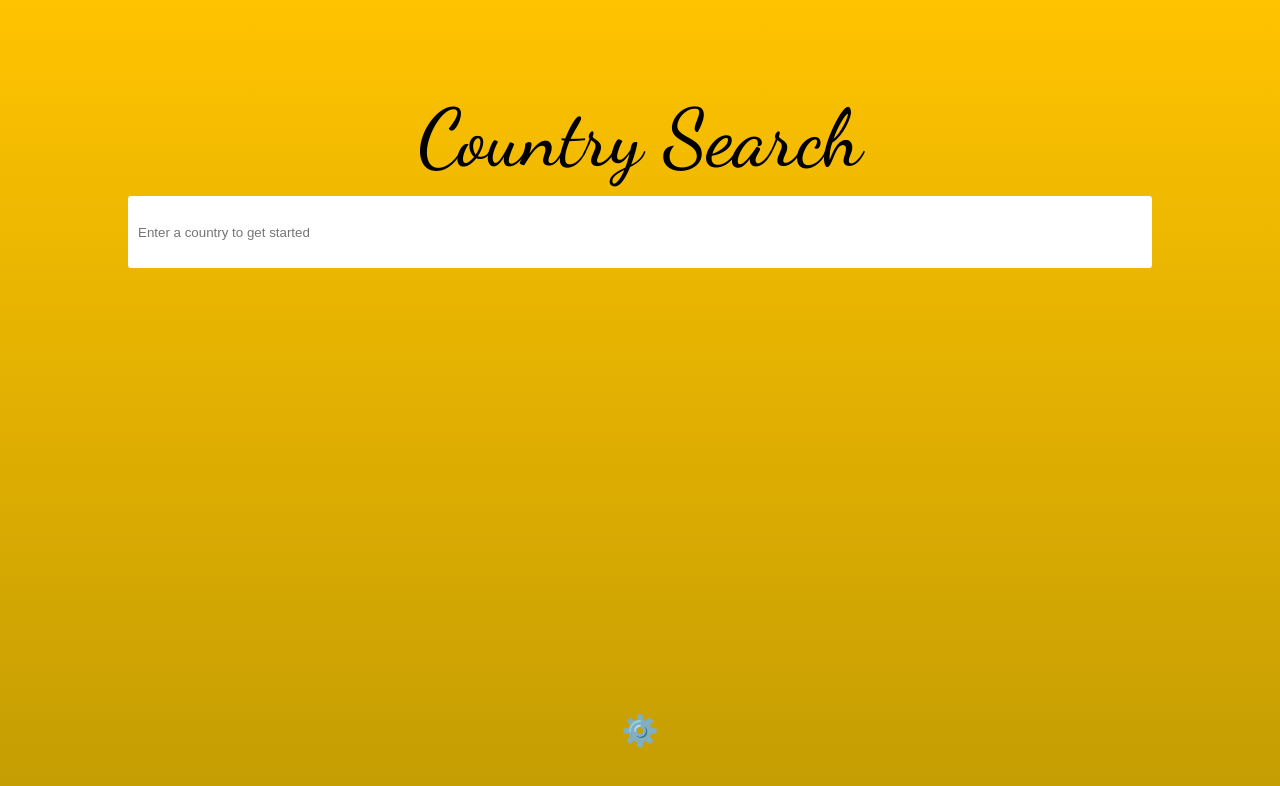
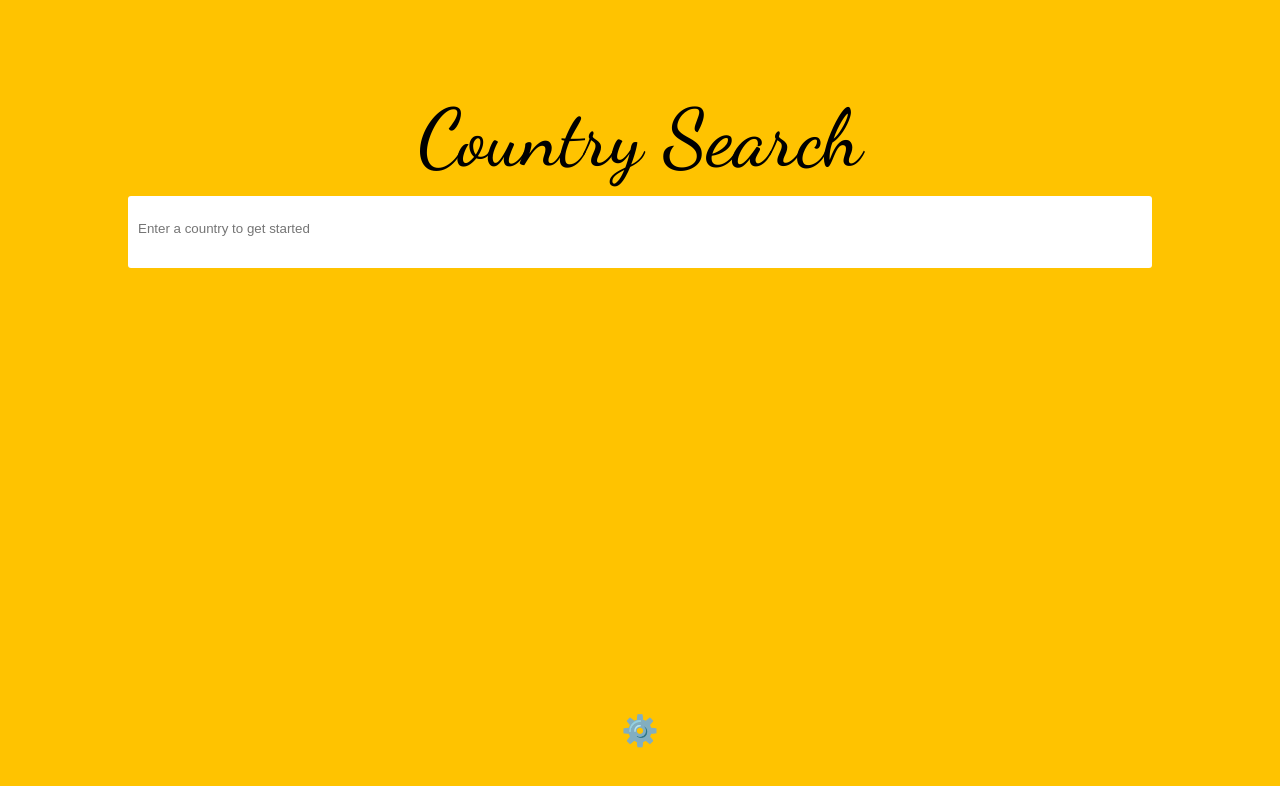
Before and after one commit to Raees678/countries-assignment, a React (Create React App) app: page / in a window 1280 px wide. Shown: the top 786 px of the page. Built offline with nearby package versions, Linux system fonts and the light colour scheme.

Commit message:
Minor CSS fixes

```diff
--- a/src/Modal.css
+++ b/src/Modal.css
@@ -12,11 +12,11 @@
 
 #modal-box {
   background-color: #fefefe;
-  margin: 15% auto; /* 15% from the top and centered */
+  margin: 15% auto;
   padding: 20px;
   border: 1px solid #888;
-  width: 29%; /* Could be more or less, depending on screen size */
-  border-radius: 10px;
+  width: 80%;
+  border-radius: 3px;
 }
 
 .title-text {
--- a/src/SearchBox.css
+++ b/src/SearchBox.css
@@ -10,6 +10,7 @@
 }
 
 #search-box-form-div {
+  height: 90%;
   flex: 2 1 0;
 }
 
@@ -23,6 +24,7 @@
   border: none;
   padding: 10px;
   width: 100%;
+  height: 90%;
   flex: 2 1 0;
 }
 
--- a/src/Spinner.css
+++ b/src/Spinner.css
@@ -7,8 +7,8 @@
   border: 5px solid black;
   border-radius: 50%;
   border-top: 5px solid #ffc300;
-  width: 20px;
-  height: 20px;
+  width: 4vh;
+  height: 4vh;
   -webkit-animation: spin 1s ease-in-out infinite;
   animation: spin 1s ease-in-out infinite;
 }
--- a/src/index.css
+++ b/src/index.css
@@ -4,7 +4,7 @@ body,
 #root > div {
   height: 100%;
   margin: 0;
-  background-image: linear-gradient(#ffc300, #c49d03);
+  background-color: #ffc300;
 }
 
 body {
```
